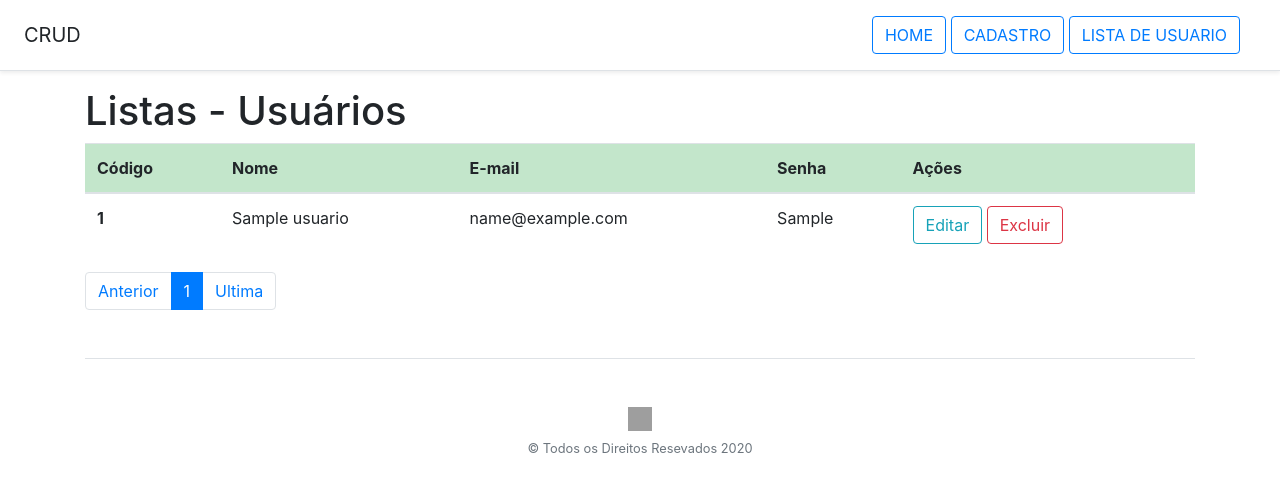
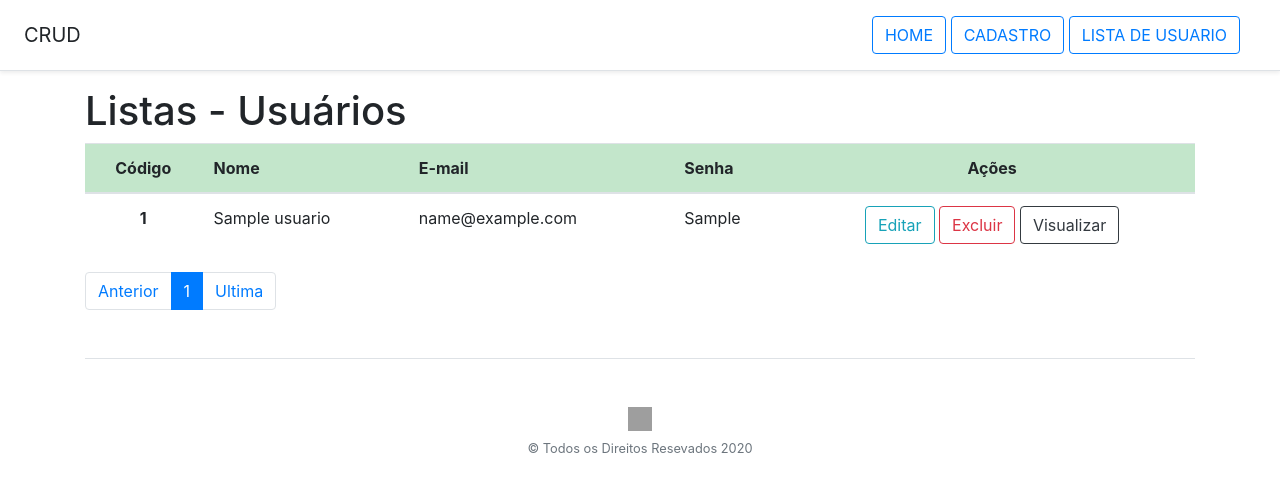
Before and after one commit to olivierdenilson/crudphp, a PHP site: page /listar.php?pagina=1 in a window 1280 px wide. Shown: the top 492 px of the page. Run offline with PHP 8.4, Linux system fonts and the light colour scheme; tables that the repository leaves empty hold one stand-in row (values such as "Sample post"); grey boxes are pictures that could not be loaded.

```diff
--- a/listar.php
+++ b/listar.php
@@ -10,11 +10,11 @@
 <table class="table table-hover">
   <thead>
     <tr>
-            <th class="table-success" scope="col">Código</th>
+            <th class="table-success text-center" scope="col">Código</th>
             <th class="table-success" scope="col">Nome</th>
             <th class="table-success" scope="col">E-mail</th>
             <th class="table-success" scope="col">Senha</th>
-            <th class="table-success" scope="col">Ações</th>
+            <th class="table-success text-center" scope="col">Ações</th>
     </tr>
   </thead>
 
@@ -42,12 +42,14 @@
 <div>
   <tbody>
        <tr>
-            <th><?php echo $resultado['id'] ?> </th>
+            <th class="text-center"><?php echo $resultado['id'] ?> </th>
             <td><?php echo $resultado['nome'] ?></td>
             <td><?php echo $resultado['email'] ?></td>
             <td><?php echo $resultado['senha'] ?></td>
-            <td><a class="btn btn-outline-info" href="#">Editar</a>
-            <a class="btn btn-outline-danger" href="#">Excluir</a></td>
+            <td class="text-center"><a class="btn btn-outline-info" href="#">Editar</a>
+            <a class="btn btn-outline-danger" href="#">Excluir</a>
+            <a class="btn btn-outline-dark" href="#">Visualizar</a>
+          </td>
     </tr>
 
 <?php } ?>
```
